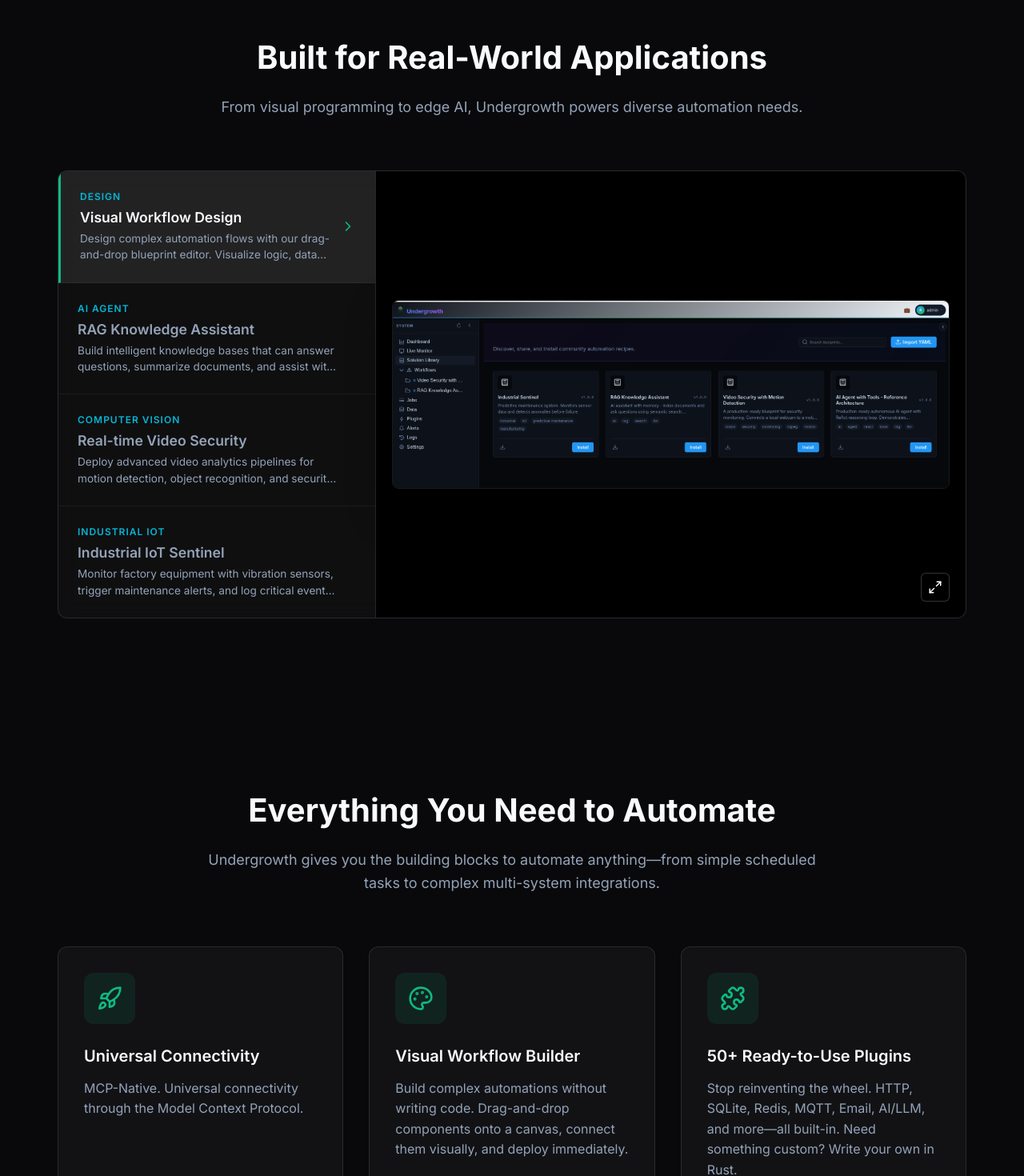
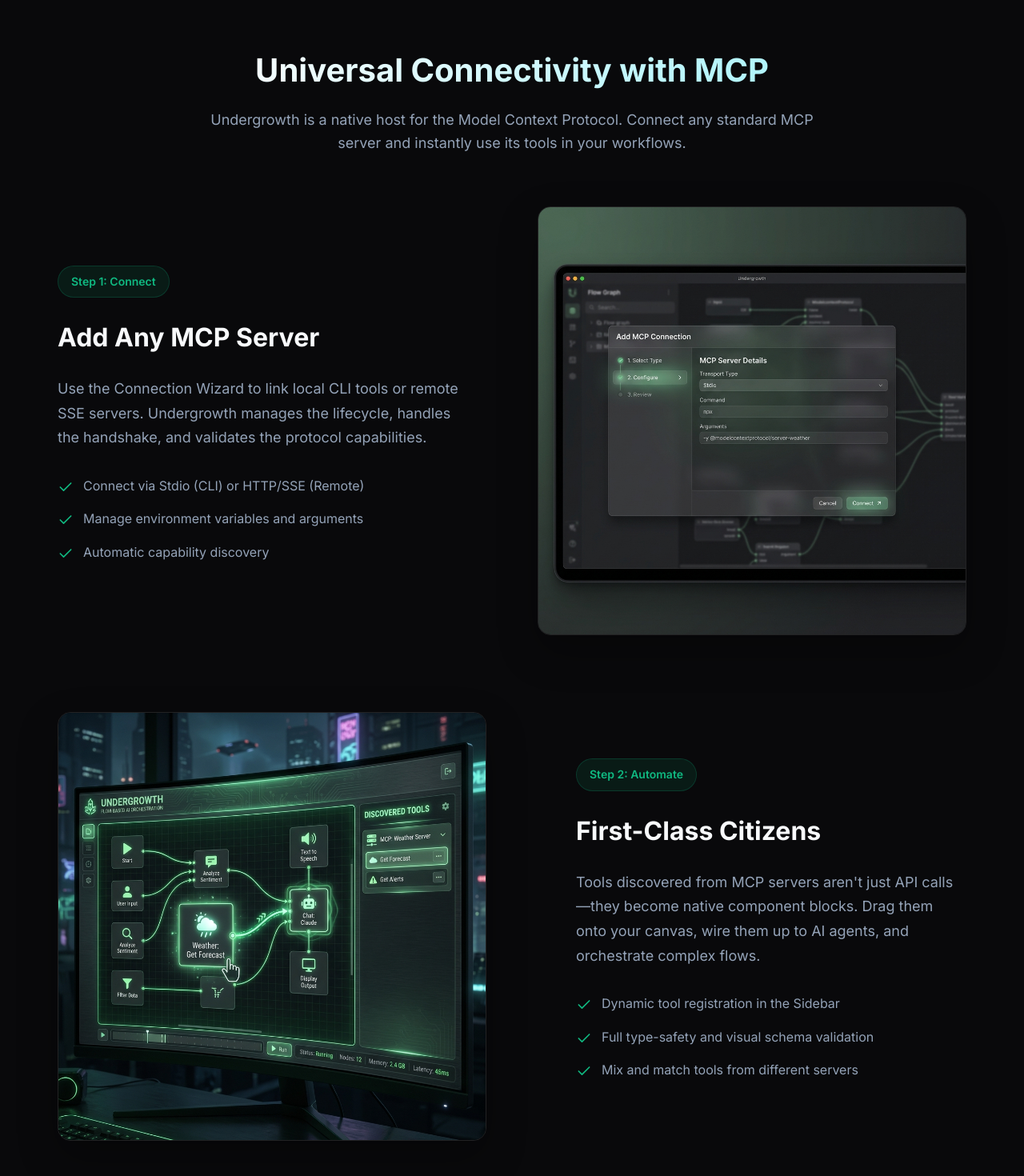
Before and after one commit to MyysticOwl/undergrowth-website, a React (Vite) app: page / in a window 1280 px wide. Shown: the part 840-2310 px from the top of the page at 80% size. Built offline with nearby package versions, Linux system fonts and the light colour scheme.

Commit message:
Adding MCP to website

```diff
--- a/src/components/Features.jsx
+++ b/src/components/Features.jsx
@@ -6,7 +6,7 @@
     {
         icon: <Rocket size={32} />, // Reusing Rocket or importing Globe if available
         title: 'Universal Connectivity',
-        description: 'MCP-Native. Universal connectivity through the Model Context Protocol.'
+        description: 'MCP-Native. Connect, Govern, and Orchestrate local and remote MCP servers. Seamlessly integrate external tools as first-class citizens.'
     },
     {
         icon: <Palette size={32} />,
--- a/src/components/Hero.jsx
+++ b/src/components/Hero.jsx
@@ -29,7 +29,7 @@
                     <p className="hero-subtitle">
                         <span style={{ fontWeight: 600, color: 'var(--text-primary)' }}>Give your Agents the power to see, read, and act on your real-world data.</span>
                         <br />
-                        Now supporting the <strong>Model Context Protocol</strong> for universal, smarter connections to your external tools.
+                        Now supporting the <strong>Model Context Protocol</strong> to Connect and Govern local and remote MCP servers. Integrate tools effortlessly.
                     </p>
 
                     <div className="hero-actions">
--- /dev/null
+++ b/src/components/McpShowcase.css
@@ -0,0 +1,140 @@
+.mcp-showcase-section {
+    padding: 6rem 0;
+    position: relative;
+    overflow: hidden;
+}
+
+.mcp-header {
+    text-align: center;
+    max-width: 800px;
+    margin: 0 auto 4rem;
+}
+
+.mcp-title {
+    font-size: 2.5rem;
+    font-weight: 700;
+    background: linear-gradient(135deg, #fff 0%, #a5f3fc 100%);
+    -webkit-background-clip: text;
+    -webkit-text-fill-color: transparent;
+    margin-bottom: 1rem;
+}
+
+.mcp-subtitle {
+    font-size: 1.125rem;
+    color: var(--text-secondary);
+    line-height: 1.6;
+}
+
+.mcp-grid {
+    display: grid;
+    grid-template-columns: 1fr;
+    gap: 4rem;
+}
+
+@media (min-width: 992px) {
+    .mcp-grid {
+        grid-template-columns: 1fr 1fr;
+        align-items: center;
+    }
+
+    .mcp-grid.reversed {
+        direction: rtl;
+    }
+
+    .mcp-grid.reversed .mcp-content {
+        direction: ltr;
+        padding-right: 0;
+        padding-left: 3rem;
+    }
+
+    .mcp-grid.reversed .mcp-visual {
+        direction: ltr;
+    }
+}
+
+.mcp-content {
+    padding-right: 2rem;
+}
+
+.mcp-step-badge {
+    display: inline-block;
+    background: rgba(16, 185, 129, 0.1);
+    color: #10b981;
+    padding: 0.5rem 1rem;
+    border-radius: 9999px;
+    font-size: 0.875rem;
+    font-weight: 600;
+    margin-bottom: 1.5rem;
+    border: 1px solid rgba(16, 185, 129, 0.2);
+}
+
+.mcp-feature-title {
+    font-size: 2rem;
+    font-weight: 700;
+    margin-bottom: 1.5rem;
+    color: var(--text-primary);
+}
+
+.mcp-feature-desc {
+    font-size: 1.125rem;
+    color: var(--text-secondary);
+    line-height: 1.7;
+    margin-bottom: 2rem;
+}
+
+.mcp-list {
+    list-style: none;
+    padding: 0;
+    margin: 0;
+}
+
+.mcp-list-item {
+    display: flex;
+    align-items: flex-start;
+    margin-bottom: 1rem;
+    color: var(--text-secondary);
+}
+
+.check-icon {
+    color: #10b981;
+    margin-right: 0.75rem;
+    margin-top: 0.25rem;
+    flex-shrink: 0;
+}
+
+.mcp-visual {
+    position: relative;
+}
+
+.mcp-image-card {
+    border-radius: 1rem;
+    overflow: hidden;
+    box-shadow: 0 20px 50px rgba(0, 0, 0, 0.3);
+    border: 1px solid rgba(255, 255, 255, 0.1);
+    position: relative;
+    transition: transform 0.3s ease, box-shadow 0.3s ease;
+}
+
+.mcp-image-card:hover {
+    transform: translateY(-5px);
+    box-shadow: 0 25px 60px rgba(16, 185, 129, 0.15);
+    border-color: rgba(16, 185, 129, 0.3);
+}
+
+.mcp-image {
+    width: 100%;
+    height: auto;
+    display: block;
+}
+
+.mcp-glow {
+    position: absolute;
+    top: 50%;
+    left: 50%;
+    transform: translate(-50%, -50%);
+    width: 100%;
+    height: 100%;
+    background: radial-gradient(circle, rgba(16, 185, 129, 0.15) 0%, rgba(0,0,0,0) 70%);
+    pointer-events: none;
+    z-index: -1;
+}
--- /dev/null
+++ b/src/components/McpShowcase.jsx
@@ -0,0 +1,114 @@
+import React from 'react';
+import { Check, ArrowRight } from 'lucide-react';
+import { motion } from 'framer-motion';
+import './McpShowcase.css';
+
+const McpShowcase = () => {
+    return (
+        <section className="mcp-showcase-section">
+            <div className="container">
+                <div className="mcp-header">
+                    <h2 className="mcp-title">Universal Connectivity with MCP</h2>
+                    <p className="mcp-subtitle">
+                        Undergrowth is a native host for the Model Context Protocol.
+                        Connect any standard MCP server and instantly use its tools in your workflows.
+                    </p>
+                </div>
+
+                {/* Step 1: Connect */}
+                <div className="mcp-grid">
+                    <motion.div
+                        initial={{ opacity: 0, x: -50 }}
+                        whileInView={{ opacity: 1, x: 0 }}
+                        viewport={{ once: true }}
+                        transition={{ duration: 0.6 }}
+                        className="mcp-content"
+                    >
+                        <span className="mcp-step-badge">Step 1: Connect</span>
+                        <h3 className="mcp-feature-title">Add Any MCP Server</h3>
+                        <p className="mcp-feature-desc">
+                            Use the Connection Wizard to link local CLI tools or remote SSE servers.
+                            Undergrowth manages the lifecycle, handles the handshake, and validates the protocol capabilities.
+                        </p>
+                        <ul className="mcp-list">
+                            <li className="mcp-list-item">
+                                <Check size={20} className="check-icon" />
+                                <span>Connect via Stdio (CLI) or HTTP/SSE (Remote)</span>
+                            </li>
+                            <li className="mcp-list-item">
+                                <Check size={20} className="check-icon" />
+                                <span>Manage environment variables and arguments</span>
+                            </li>
+                            <li className="mcp-list-item">
+                                <Check size={20} className="check-icon" />
+                                <span>Automatic capability discovery</span>
+                            </li>
+                        </ul>
+                    </motion.div>
+
+                    <motion.div
+                        initial={{ opacity: 0, scale: 0.95 }}
+                        whileInView={{ opacity: 1, scale: 1 }}
+                        viewport={{ once: true }}
+                        transition={{ duration: 0.6, delay: 0.2 }}
+                        className="mcp-visual"
+                    >
+                        <div className="mcp-glow"></div>
+                        <div className="mcp-image-card">
+                            <img src="/mcp_connection.png" alt="MCP Connection Wizard" className="mcp-image" />
+                        </div>
+                    </motion.div>
+                </div>
+
+                <div style={{ height: '6rem' }}></div>
+
+                {/* Step 2: Use */}
+                <div className="mcp-grid reversed">
+                    <motion.div
+                        initial={{ opacity: 0, x: 50 }}
+                        whileInView={{ opacity: 1, x: 0 }}
+                        viewport={{ once: true }}
+                        transition={{ duration: 0.6 }}
+                        className="mcp-content"
+                    >
+                        <span className="mcp-step-badge">Step 2: Automate</span>
+                        <h3 className="mcp-feature-title">First-Class Citizens</h3>
+                        <p className="mcp-feature-desc">
+                            Tools discovered from MCP servers aren't just API calls—they become native component blocks.
+                            Drag them onto your canvas, wire them up to AI agents, and orchestrate complex flows.
+                        </p>
+                        <ul className="mcp-list">
+                            <li className="mcp-list-item">
+                                <Check size={20} className="check-icon" />
+                                <span>Dynamic tool registration in the Sidebar</span>
+                            </li>
+                            <li className="mcp-list-item">
+                                <Check size={20} className="check-icon" />
+                                <span>Full type-safety and visual schema validation</span>
+                            </li>
+                            <li className="mcp-list-item">
+                                <Check size={20} className="check-icon" />
+                                <span>Mix and match tools from different servers</span>
+                            </li>
+                        </ul>
+                    </motion.div>
+
+                    <motion.div
+                        initial={{ opacity: 0, scale: 0.95 }}
+                        whileInView={{ opacity: 1, scale: 1 }}
+                        viewport={{ once: true }}
+                        transition={{ duration: 0.6, delay: 0.2 }}
+                        className="mcp-visual"
+                    >
+                        <div className="mcp-glow"></div>
+                        <div className="mcp-image-card">
+                            <img src="/mcp_usage.png" alt="MCP Tool Usage in Workflow" className="mcp-image" />
+                        </div>
+                    </motion.div>
+                </div>
+            </div>
+        </section>
+    );
+};
+
+export default McpShowcase;
--- a/src/data/plugins.json
+++ b/src/data/plugins.json
@@ -795,6 +795,54 @@
     "category": "integrations"
   },
   {
+    "name": "Model Context Protocol Host",
+    "description": "Universal MCP Host with dynamic tool registration and governance",
+    "version": "0.4.0",
+    "variations": [
+      {
+        "id": "tool_entry",
+        "icon": "🔧",
+        "description": "Workflow Entry Point for MCP Tools.",
+        "tags": [
+          "MCP",
+          "Workflow"
+        ]
+      },
+      {
+        "id": "tool",
+        "icon": "🛠️",
+        "description": "Execute a specific MCP tool. Added via the MCP Connection Wizard.",
+        "tags": [
+          "MCP",
+          "Tool",
+          "Wizard"
+        ]
+      },
+      {
+        "id": "execute_tool",
+        "icon": "🌉",
+        "description": "Execute tools dynamically from workflow data.",
+        "tags": [
+          "MCP",
+          "Bridge",
+          "Execution"
+        ]
+      },
+      {
+        "id": "connect",
+        "icon": "🌐",
+        "description": "Connect to an MCP Server and register its tools as native variations.",
+        "tags": [
+          "MCP",
+          "Integration",
+          "External",
+          "Dynamic"
+        ]
+      }
+    ],
+    "category": "integrations"
+  },
+  {
     "name": "Google Sheets",
     "description": "Integration with Google Sheets API",
     "version": "0.1.0",
--- a/src/pages/Home.jsx
+++ b/src/pages/Home.jsx
@@ -2,6 +2,7 @@
 import { Heart } from 'lucide-react';
 import Navbar from '../components/Navbar';
 import Hero from '../components/Hero';
+import McpShowcase from '../components/McpShowcase';
 import Showcase from '../components/Showcase';
 import Features from '../components/Features';
 import Roles from '../components/Roles';
@@ -14,6 +15,7 @@
         <div className="home-page">
             <Navbar />
             <Hero />
+            <McpShowcase />
             <Showcase />
             <Features />
             <Roles />
```
Also changed, not shown: public/mcp_connection.png (added), public/mcp_usage.png (added).
